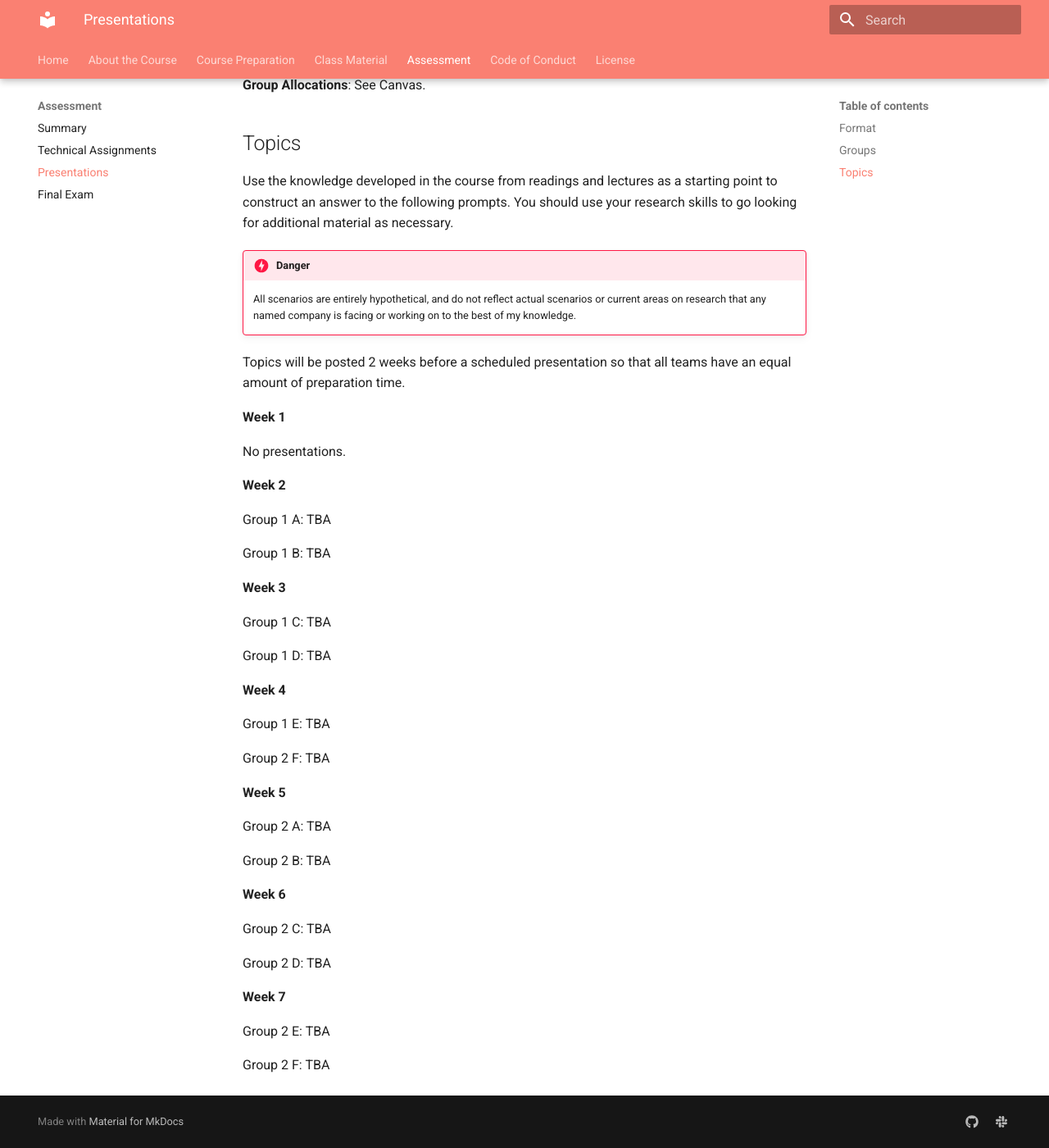
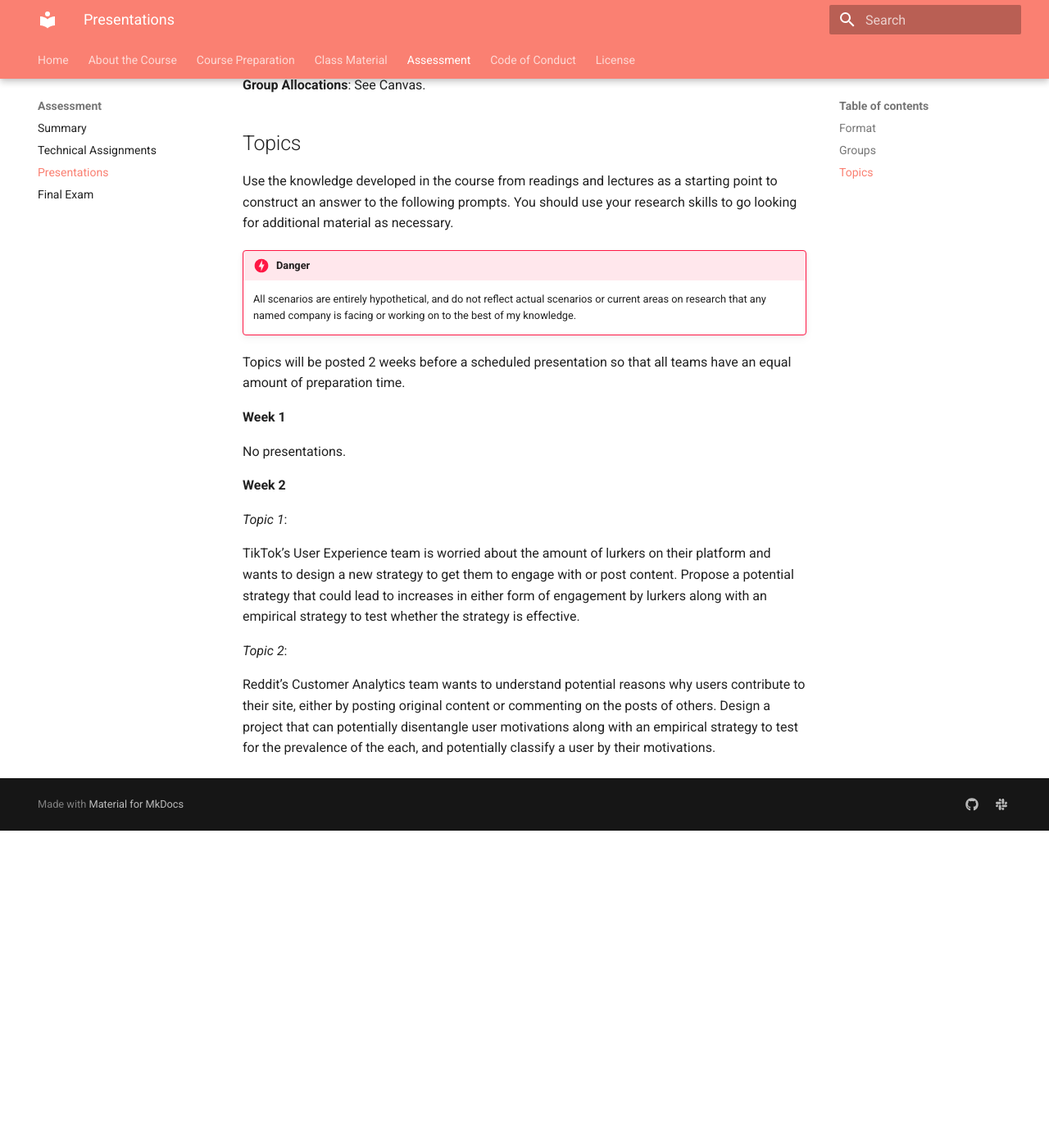
Before and after one commit to tisem-digital-marketing/2022-smwa, an MkDocs documentation site: the page built from docs/assessment/presentations.md, in a window 1280 px wide and 1400 px high, scrolled down 890 px. Shown: the whole window at 82% size. Built offline with MkDocs 1.6.1 and Material for MkDocs 9.7.7, drawn with Linux system fonts in a browser that asks for light colours; after the commit the page ends 1903 px from its top, so only the background shows below that; some of the changed text lies outside the part shown.

Commit message:
add topics for week 2 presentation

```diff
--- a/docs/assessment/presentations.md
+++ b/docs/assessment/presentations.md
@@ -48,11 +48,15 @@ No presentations.
 
 **Week 2**
 
-Group 1 A: TBA
+*Topic 1*:
 
-Group 1 B: TBA
+TikTok’s User Experience team is worried about the amount of lurkers on their platform and wants to design a new strategy to get them to engage with or post content. Propose a potential strategy that could lead to increases in either form of engagement by lurkers along with an empirical strategy to test whether the strategy is effective.
 
-**Week 3**
+*Topic 2*:
+
+Reddit’s Customer Analytics team wants to understand potential reasons why users contribute to their site, either by posting original content or commenting on the posts of others. Design a project that can potentially disentangle user motivations along with an empirical strategy to test for the prevalence of the each, and potentially classify a user by their motivations.
+
+<!-- **Week 3**
 
 Group 1 C: TBA
 
@@ -80,4 +84,4 @@ Group 2 D: TBA
 
 Group 2 E: TBA
 
-Group 2 F: TBA
+Group 2 F: TBA -->
```
Also changed, not shown: other parts of docs/assessment/presentations.md (+1 -1 lines).
